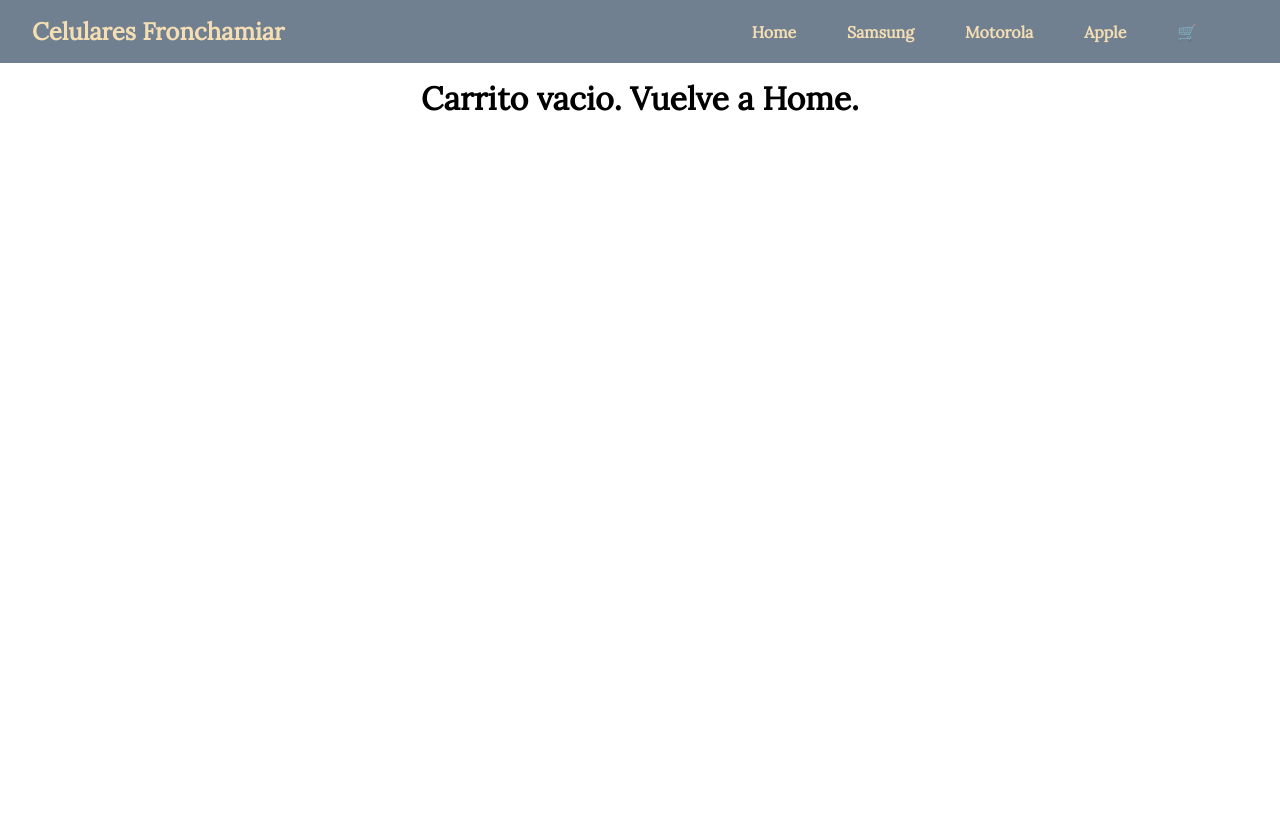
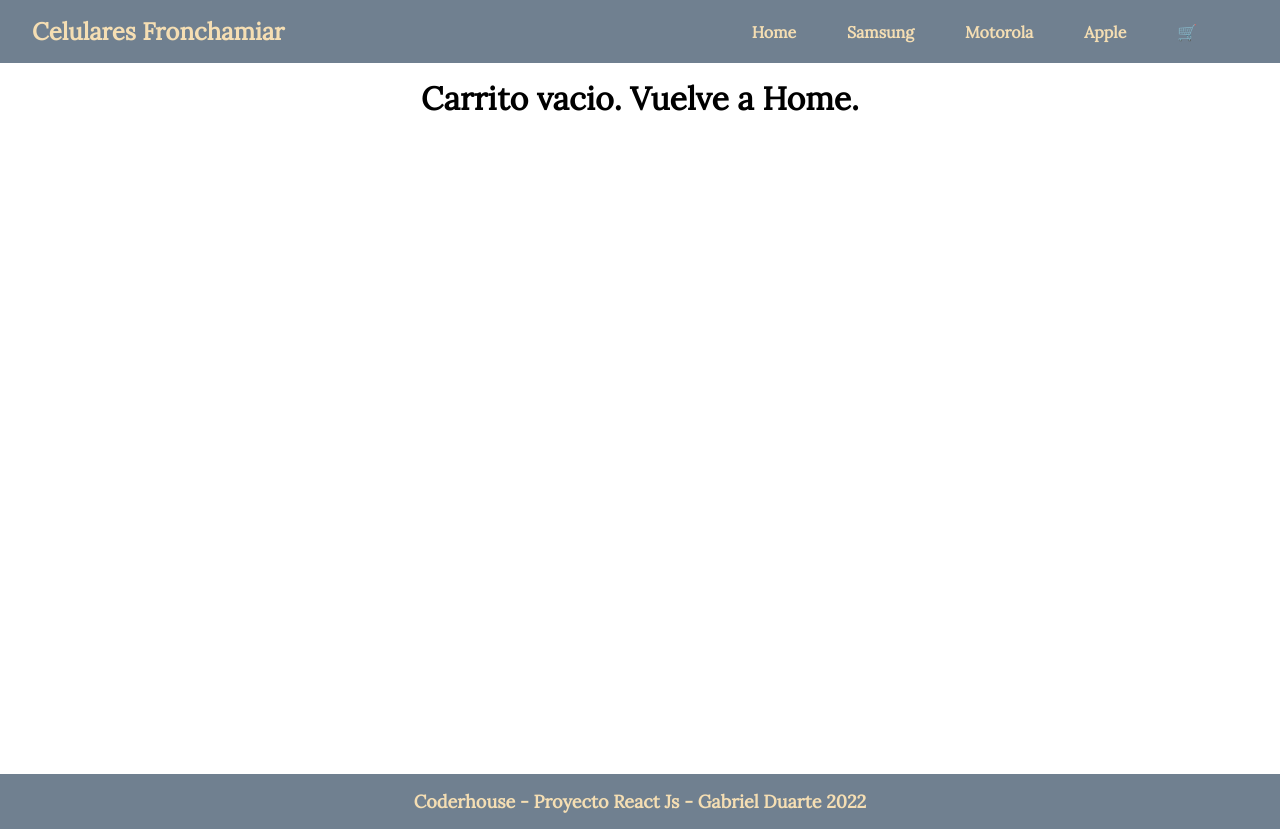
Before and after one commit to GBLDuarte/Proyecto-React-Coder, a React (Create React App) app: page /cart in a window 1280 px wide. Before the commit the page ends 800 px from the top, so only its background shows below. Built offline with nearby package versions, Linux system fonts and the light colour scheme.

Commit message:
detalles finales y readme

```diff
--- a/src/App.js
+++ b/src/App.js
@@ -1,6 +1,7 @@
 import React from 'react'
 import './App.css';
 import NavBar from './components/NavBar/NavBar';
+import Footer from './components/Footer/Footer';
 import ItemListContainer from './components/ItemListContainer/ItemListContainer';
 import ItemDetailContainer from './components/ItemDetailContainer/ItemDetailContainer'
 import { BrowserRouter, Routes, Route } from 'react-router-dom'
@@ -21,6 +22,7 @@ function App() {
           <Route path='/thankyou/:idOrder' element= {<Thankyou />} />
           <Route path='*' element={<h1 style={{padding: "1rem", textAlign: "center"}}>Esta pagina no existe! Vuelve a Home.</h1>} />
         </Routes>
+        <Footer />
       </BrowserRouter>
     </CartContextProvider>
   );
--- a/src/components/CartView/CartView.jsx
+++ b/src/components/CartView/CartView.jsx
@@ -49,7 +49,7 @@ function CartView() {
       </div>
       <div className='form'>
         <CartForm clear={clear} onSubmit={checkout} />
-        <h3 style={{ paddingTop: "1rem" }}>Total: ${totalPriceInCart()}</h3>
+        <h3 style={{ padding: "1rem 0" }}>Total: ${totalPriceInCart()}</h3>
       </div>
     </>
   )
--- a/src/components/CartView/cartview.css
+++ b/src/components/CartView/cartview.css
@@ -28,9 +28,11 @@
     display: flex;
     flex-direction: column;
     align-items: center;
+    min-height: 55vh;
 }
 
 .alertCart {
     padding-top: 15px;
     text-align: center;
+    min-height: 87vh;
 }
--- /dev/null
+++ b/src/components/Footer/Footer.jsx
@@ -0,0 +1,12 @@
+import React from 'react'
+import './footer.css'
+
+function Footer() {
+  return (
+    <div className='footerContainer'>
+        <p>Coderhouse - Proyecto React Js - <a href='https://github.com/GBLDuarte'>Gabriel Duarte</a> 2022</p>
+    </div>
+  )
+}
+
+export default Footer;
--- /dev/null
+++ b/src/components/Footer/footer.css
@@ -0,0 +1,20 @@
+.footerContainer {
+    background-color: slategray;
+    padding: 1rem;
+}
+
+.footerContainer p {
+    text-align: center;
+    font-size: 18px;
+    font-weight: bold;
+    color: wheat;
+}
+
+.footerContainer p a {
+    color: wheat;
+    text-decoration: none;
+}
+
+.footerContainer p a:hover {
+    text-decoration: underline;
+}
```
